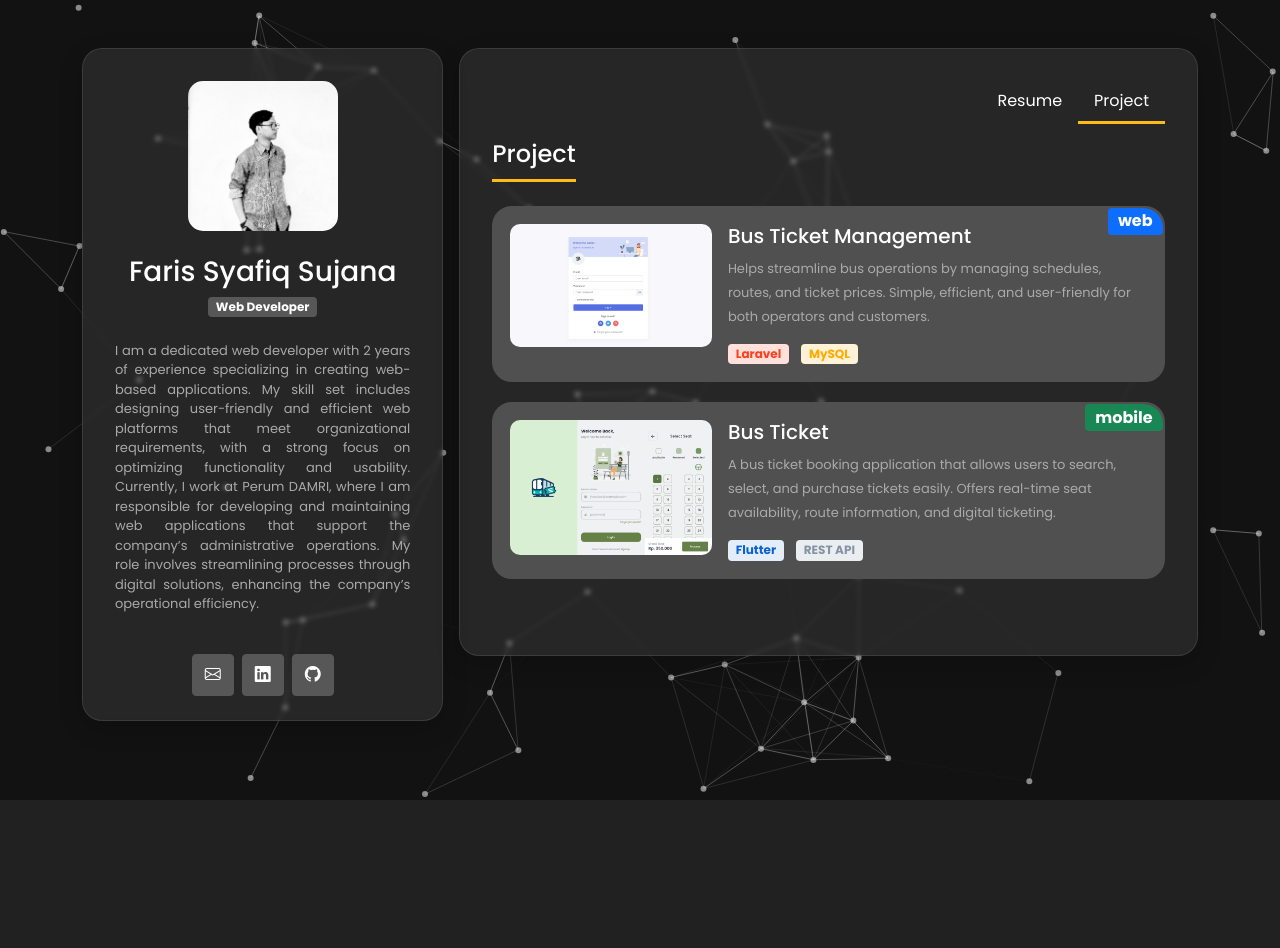
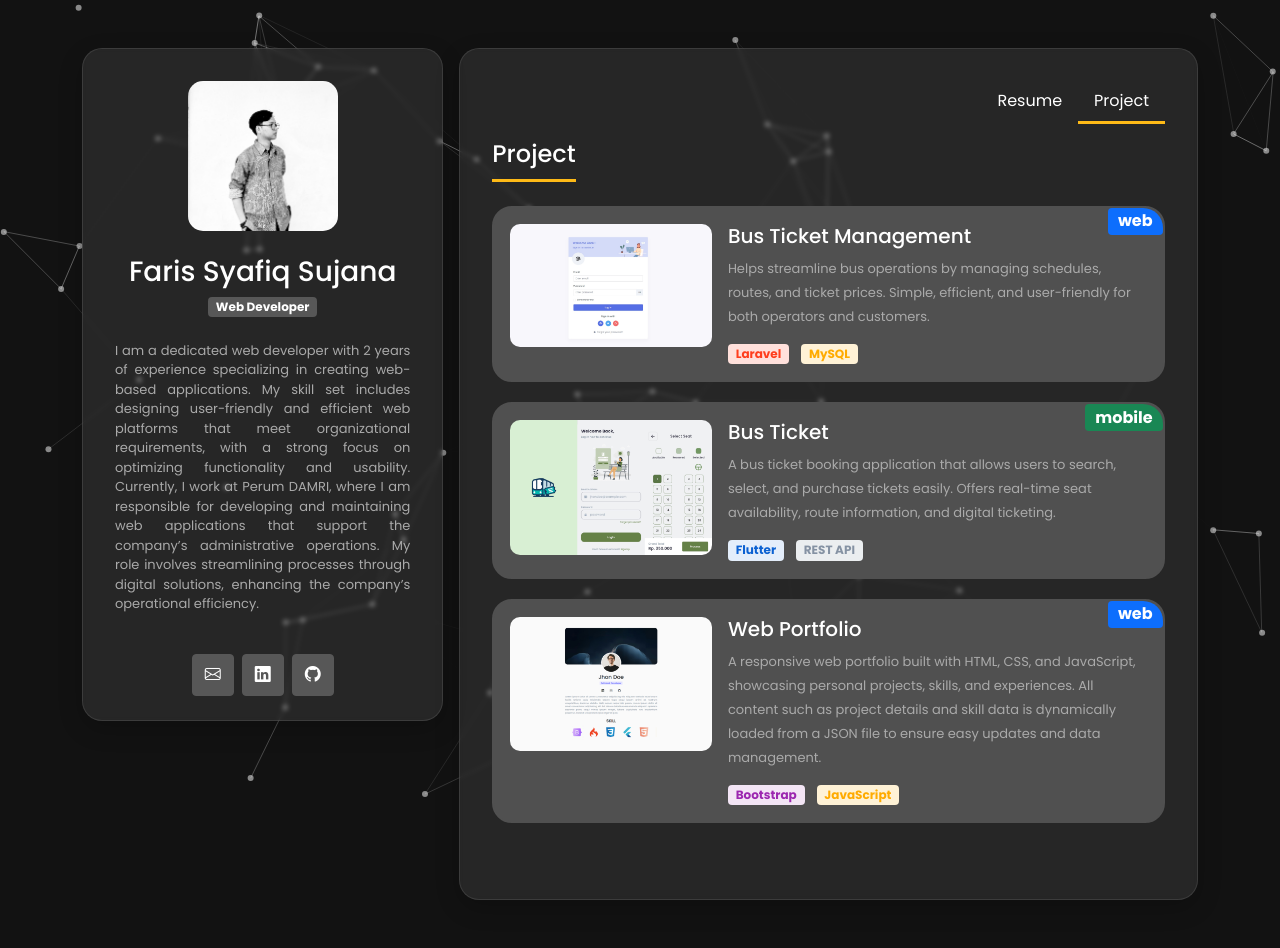
Before and after one commit to farissujana16/myportfolio, a PHP site: page / in a window 1280 px wide, after a click on "Project". Before the commit the page ends 800 px from the top, so only its background shows below. Run offline with PHP 8.4, Linux system fonts and the light colour scheme.

Commit message:
add: portfolio project

```diff
--- a/assets/data.json
+++ b/assets/data.json
@@ -13,6 +13,13 @@
       "image": "assets/image/project/mobile/tiket.jpg",
       "description": "A bus ticket booking application that allows users to search, select, and purchase tickets easily. Offers real-time seat availability, route information, and digital ticketing.",
       "technologies": ["Flutter", "REST API"]
+    },
+    {
+      "title": "Web Portfolio",
+      "platform": "web",
+      "image": "assets/image/project/web/portfolio.jpg",
+      "description": "A responsive web portfolio built with HTML, CSS, and JavaScript, showcasing personal projects, skills, and experiences. All content such as project details and skill data is dynamically loaded from a JSON file to ensure easy updates and data management.",
+      "technologies": ["Bootstrap", "JavaScript"]
     }
   ]
 }
--- a/assets/main.css
+++ b/assets/main.css
@@ -230,6 +230,51 @@ body.bg-dark-mode {
   color: #0b61d2 !important;
 }
 
+.bg-label-cyan {
+  background-color: #e0f7fa !important;
+  color: #00acc1 !important;
+}
+
+.bg-label-teal {
+  background-color: #e0f2f1 !important;
+  color: #00897b !important;
+}
+
+.bg-label-pink {
+  background-color: #fce4ec !important;
+  color: #ec407a !important;
+}
+
+.bg-label-orange {
+  background-color: #fff3e0 !important;
+  color: #fb8c00 !important;
+}
+
+.bg-label-brown {
+  background-color: #efebe9 !important;
+  color: #6d4c41 !important;
+}
+
+.bg-label-black {
+  background-color: #e0e0e0 !important;
+  color: #000000 !important;
+}
+
+.bg-label-indigo {
+  background-color: #e8eaf6 !important;
+  color: #3f51b5 !important;
+}
+
+.bg-label-purple {
+  background-color: #f3e5f5 !important;
+  color: #9c27b0 !important;
+}
+
+.bg-label-green {
+  background-color: #e8f5e9 !important;
+  color: #43a047 !important;
+}
+
 .badge-top {
   border-top-right-radius: 20px !important;
 }
--- a/assets/main.js
+++ b/assets/main.js
@@ -11,13 +11,41 @@ fetch("assets/data.json")
     var str = "";
 
     const techColorMap = {
+      HTML: "warning",
+      CSS: "info",
+      SCSS: "pink",
+      Sass: "pink",
+      JavaScript: "warning",
+      TypeScript: "primary",
+      React: "info",
+      Vue: "success",
+      Angular: "danger",
+      Tailwind: "cyan",
+      Bootstrap: "purple",
+
+      // Backend
       Laravel: "danger",
+      PHP: "indigo",
+      Nodejs: "success",
+      Express: "dark",
+      Python: "primary",
+      Django: "success",
+      Flask: "light",
+
+      // Mobile
+      Flutter: "blue",
+      ReactNative: "info",
+      Kotlin: "orange",
+      Swift: "danger",
+      Java: "warning",
+
+      // Database
       MySQL: "warning",
-      Flutter: "blue",
+      PostgreSQL: "info",
+      MongoDB: "success",
       Firebase: "warning",
-      React: "info",
-      Nodejs: "success",
-      MongoDB: "success",
+      Redis: "danger",
+      SQLite: "secondary",
       Default: "secondary",
     };
     var color = "";
```
Also changed, not shown: assets/image/project/web/portfolio.jpg (added).
